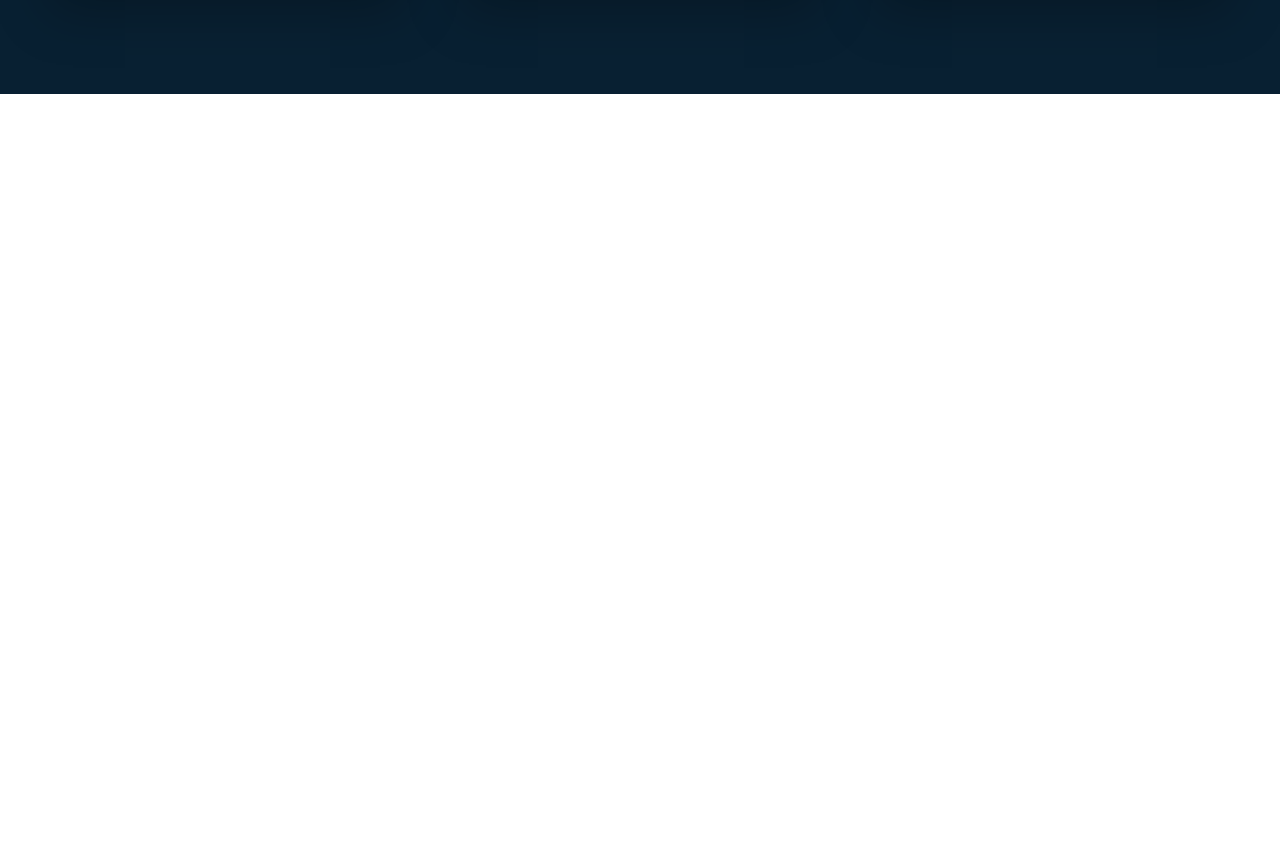
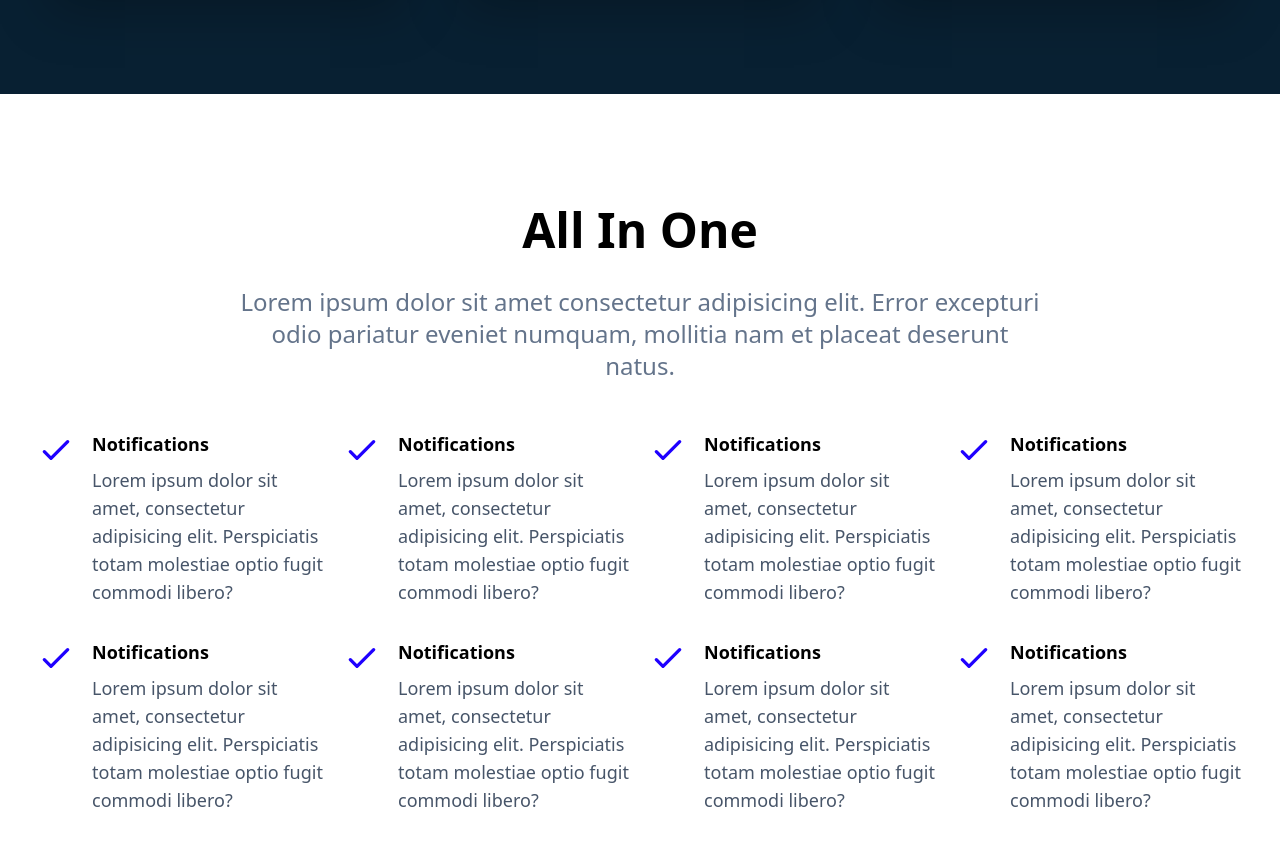
Before and after one commit to hasyimsw/xhvlr-react, a React (Create React App) app: page / in a window 1280 px wide. Shown: the part 2253-3099 px from the top of the page. Before the commit the page ends 2347 px from the top, so only its background shows below. Built offline with nearby package versions, Linux system fonts and the light colour scheme; the HTML template or start-up script is replaced by a standard one.

Commit message:
update file

```diff
--- a/src/App.js
+++ b/src/App.js
@@ -1,5 +1,6 @@
 import React from "react";
 import About from "./components/About";
+import AllInOne from "./components/AllInOne";
 import Hero from "./components/Hero";
 import Navbar from "./components/Navbar";
 import Support from "./components/Support";
@@ -11,6 +12,7 @@ function App() {
       <Hero />
       <About />
       <Support />
+      <AllInOne />
     </>
   );
 }
--- /dev/null
+++ b/src/components/AllInOne.jsx
@@ -0,0 +1,93 @@
+import React from 'react'
+import {CheckIcon} from '@heroicons/react/outline'
+
+const AllInOne = () => {
+  return (
+    <div className='w-full h-full py-28'>
+        <div className='max-w-[1240px] mx-auto px-4'>
+            <h2 className='text-5xl font-bold text-center'>All In One</h2>
+            <p className='text-2xl text-center text-slate-500 lg:w-8/12 mx-auto py-8'>Lorem ipsum dolor sit amet consectetur adipisicing elit. Error excepturi odio pariatur eveniet numquam, mollitia nam et placeat deserunt natus.</p>
+
+            <div className='grid sm:grid-cols-2 lg:grid-cols-4 gap-4 pt-4'>
+
+                <div className='flex'>
+                    <div>
+                        <CheckIcon className='w-10 mr-4 textPrimary' />
+                    </div>
+                    <div>
+                        <h3 className='font-bold text-lg'>Notifications</h3>
+                        <p className='text-lg pt-2 pb-4 text-slate-600'>Lorem ipsum dolor sit amet, consectetur adipisicing elit. Perspiciatis totam molestiae optio fugit commodi libero?</p>
+                    </div>
+                </div>
+                <div className='flex'>
+                    <div>
+                        <CheckIcon className='w-10 mr-4 textPrimary' />
+                    </div>
+                    <div>
+                        <h3 className='font-bold text-lg'>Notifications</h3>
+                        <p className='text-lg pt-2 pb-4 text-slate-600'>Lorem ipsum dolor sit amet, consectetur adipisicing elit. Perspiciatis totam molestiae optio fugit commodi libero?</p>
+                    </div>
+                </div>
+                <div className='flex'>
+                    <div>
+                        <CheckIcon className='w-10 mr-4 textPrimary' />
+                    </div>
+                    <div>
+                        <h3 className='font-bold text-lg'>Notifications</h3>
+                        <p className='text-lg pt-2 pb-4 text-slate-600'>Lorem ipsum dolor sit amet, consectetur adipisicing elit. Perspiciatis totam molestiae optio fugit commodi libero?</p>
+                    </div>
+                </div>
+                <div className='flex'>
+                    <div>
+                        <CheckIcon className='w-10 mr-4 textPrimary' />
+                    </div>
+                    <div>
+                        <h3 className='font-bold text-lg'>Notifications</h3>
+                        <p className='text-lg pt-2 pb-4 text-slate-600'>Lorem ipsum dolor sit amet, consectetur adipisicing elit. Perspiciatis totam molestiae optio fugit commodi libero?</p>
+                    </div>
+                </div>
+                <div className='flex'>
+                    <div>
+                        <CheckIcon className='w-10 mr-4 textPrimary' />
+                    </div>
+                    <div>
+                        <h3 className='font-bold text-lg'>Notifications</h3>
+                        <p className='text-lg pt-2 pb-4 text-slate-600'>Lorem ipsum dolor sit amet, consectetur adipisicing elit. Perspiciatis totam molestiae optio fugit commodi libero?</p>
+                    </div>
+                </div>
+                <div className='flex'>
+                    <div>
+                        <CheckIcon className='w-10 mr-4 textPrimary' />
+                    </div>
+                    <div>
+                        <h3 className='font-bold text-lg'>Notifications</h3>
+                        <p className='text-lg pt-2 pb-4 text-slate-600'>Lorem ipsum dolor sit amet, consectetur adipisicing elit. Perspiciatis totam molestiae optio fugit commodi libero?</p>
+                    </div>
+                </div>
+                <div className='flex'>
+                    <div>
+                        <CheckIcon className='w-10 mr-4 textPrimary' />
+                    </div>
+                    <div>
+                        <h3 className='font-bold text-lg'>Notifications</h3>
+                        <p className='text-lg pt-2 pb-4 text-slate-600'>Lorem ipsum dolor sit amet, consectetur adipisicing elit. Perspiciatis totam molestiae optio fugit commodi libero?</p>
+                    </div>
+                </div>
+                <div className='flex'>
+                    <div>
+                        <CheckIcon className='w-10 mr-4 textPrimary' />
+                    </div>
+                    <div>
+                        <h3 className='font-bold text-lg'>Notifications</h3>
+                        <p className='text-lg pt-2 pb-4 text-slate-600'>Lorem ipsum dolor sit amet, consectetur adipisicing elit. Perspiciatis totam molestiae optio fugit commodi libero?</p>
+                    </div>
+                </div>
+
+
+            </div>
+        </div>
+    </div>
+  )
+}
+
+export default AllInOne
```
